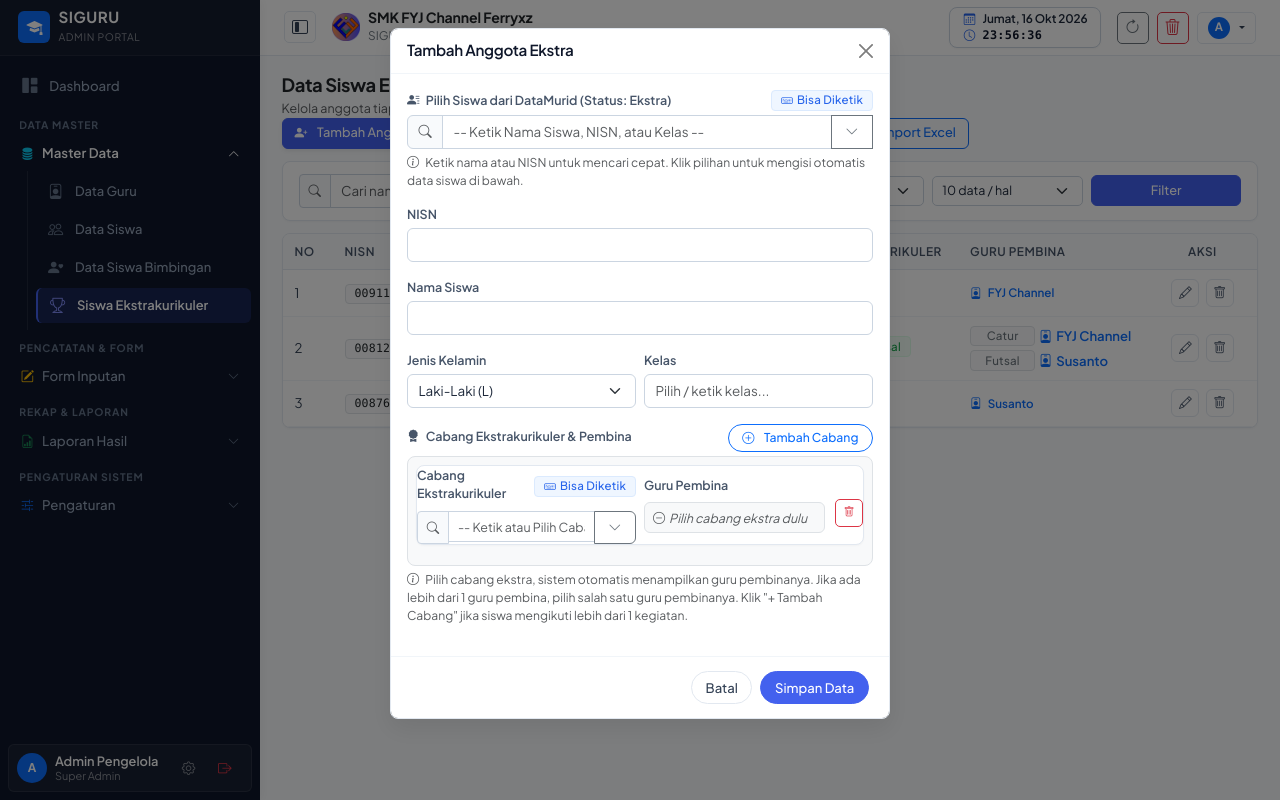
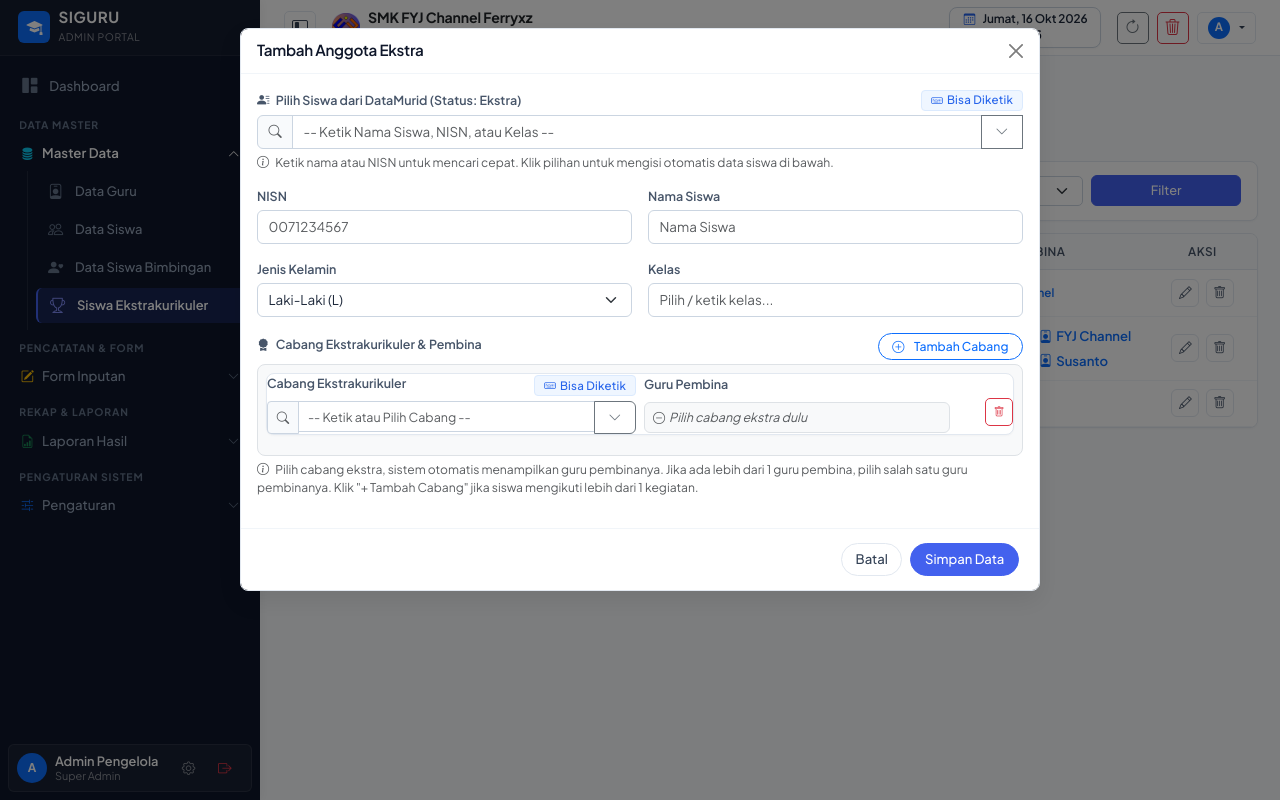
Before and after one commit to 01dell18-gif/app-siguru, a PHP site: page /master-ekstra.php in a window 1280 px wide, after a click on "Tambah Anggota Ekstra". Run offline with PHP 8.4, Linux system fonts and the light colour scheme; a user stored in the database is signed in; data comes from the database, SQL or seed files in the repository; some libraries are stand-ins or nearby versions.

Commit message:
feat(ui): widen add/edit modals to modal-lg and refine grid layouts to prevent text truncation

```diff
--- a/master-ekstra.php
+++ b/master-ekstra.php
@@ -470,7 +470,7 @@ $siswaEkstraList = $stmt->fetchAll();
 <?php if ($isSuper): ?>
 <!-- Modal Tambah Anggota Ekstra -->
 <div class="modal fade" id="modalAddEkstra" tabindex="-1">
-    <div class="modal-dialog">
+    <div class="modal-dialog modal-lg">
         <div class="modal-content rounded-4 border-0 shadow">
             <div class="modal-header border-0 pb-0">
                 <h5 class="modal-title fw-bold">Tambah Anggota Ekstra</h5>
@@ -507,23 +507,25 @@ $siswaEkstraList = $stmt->fetchAll();
                         </div>
                     </div>
 
-                    <div class="mb-3">
+                    <div class="row g-3 mb-3">
+                        <div class="col-md-6 col-12">
                             <label class="form-label fw-semibold small">NISN</label>
-                        <input type="text" name="nisn" id="add_e_nisn" class="form-control" required>
+                            <input type="text" name="nisn" id="add_e_nisn" class="form-control" required placeholder="0071234567">
                         </div>
-                    <div class="mb-3">
+                        <div class="col-md-6 col-12">
                             <label class="form-label fw-semibold small">Nama Siswa</label>
-                        <input type="text" name="nama_murid" id="add_e_nama" class="form-control" required>
+                            <input type="text" name="nama_murid" id="add_e_nama" class="form-control" required placeholder="Nama Siswa">
                         </div>
-                    <div class="row g-2 mb-3">
-                        <div class="col-6">
+                    </div>
+                    <div class="row g-3 mb-3">
+                        <div class="col-md-6 col-12">
                             <label class="form-label fw-semibold small">Jenis Kelamin</label>
                             <select name="jenis_kelamin" id="add_e_jk" class="form-select">
                                 <option value="L">Laki-Laki (L)</option>
                                 <option value="P">Perempuan (P)</option>
                             </select>
                         </div>
-                        <div class="col-6">
+                        <div class="col-md-6 col-12">
                             <label class="form-label fw-semibold small">Kelas</label>
                             <input type="text" name="kelas" id="add_e_kelas" list="list_kelas" class="form-control" placeholder="Pilih / ketik kelas..." required>
                             <datalist id="list_kelas">
@@ -563,7 +565,7 @@ $siswaEkstraList = $stmt->fetchAll();
 
 <!-- Modal Edit Ekstra -->
 <div class="modal fade" id="modalEditEkstra" tabindex="-1">
-    <div class="modal-dialog">
+    <div class="modal-dialog modal-lg">
         <div class="modal-content rounded-4 border-0 shadow">
             <div class="modal-header border-0 pb-0">
                 <h5 class="modal-title fw-bold">Edit Data Siswa Ekstra</h5>
@@ -573,23 +575,25 @@ $siswaEkstraList = $stmt->fetchAll();
                 <input type="hidden" name="action" value="update">
                 <input type="hidden" name="id" id="edit_e_id">
                 <div class="modal-body p-4">
-                    <div class="mb-3">
+                    <div class="row g-3 mb-3">
+                        <div class="col-md-6 col-12">
                             <label class="form-label fw-semibold small">NISN</label>
                             <input type="text" name="nisn" id="edit_e_nisn" class="form-control" maxlength="10" required>
                         </div>
-                    <div class="mb-3">
+                        <div class="col-md-6 col-12">
                             <label class="form-label fw-semibold small">Nama Siswa</label>
                             <input type="text" name="nama_murid" id="edit_e_nama" class="form-control" required>
                         </div>
-                    <div class="row g-2 mb-3">
-                        <div class="col-6">
+                    </div>
+                    <div class="row g-3 mb-3">
+                        <div class="col-md-6 col-12">
                             <label class="form-label fw-semibold small">Jenis Kelamin</label>
                             <select name="jenis_kelamin" id="edit_e_jk" class="form-select">
                                 <option value="L">Laki-Laki (L)</option>
                                 <option value="P">Perempuan (P)</option>
                             </select>
                         </div>
-                        <div class="col-6">
+                        <div class="col-md-6 col-12">
                             <label class="form-label fw-semibold small">Kelas</label>
                             <input type="text" name="kelas" id="edit_e_kelas" list="list_kelas" class="form-control" placeholder="Pilih / ketik kelas..." required>
                         </div>
@@ -901,7 +905,7 @@ function renderPembinaInputHtml(ekstraName, selectedPembina = '') {
         `;
     } else {
         // Lebih dari 1 Guru Pembina: buat select dropdown agar bisa dipilih salah satu!
-        let opts = `<option value="">-- Pilih Salah Satu Guru Pembina --</option>`;
+        let opts = `<option value="">-- Pilih Guru Pembina --</option>`;
         pembinas.forEach(p => {
             const isSel = (selectedPembina && p.trim() === selectedPembina.trim());
             opts += `<option value="${escapeHtml(p)}" ${isSel ? 'selected' : ''}>${escapeHtml(p)}</option>`;
```
Also changed, not shown: laporan-absen.php (+13 -9 lines), master-guru.php (+18 -10 lines), master-murid.php (+16 -12 lines). Lines whose indentation alone changed are shown as unchanged.
